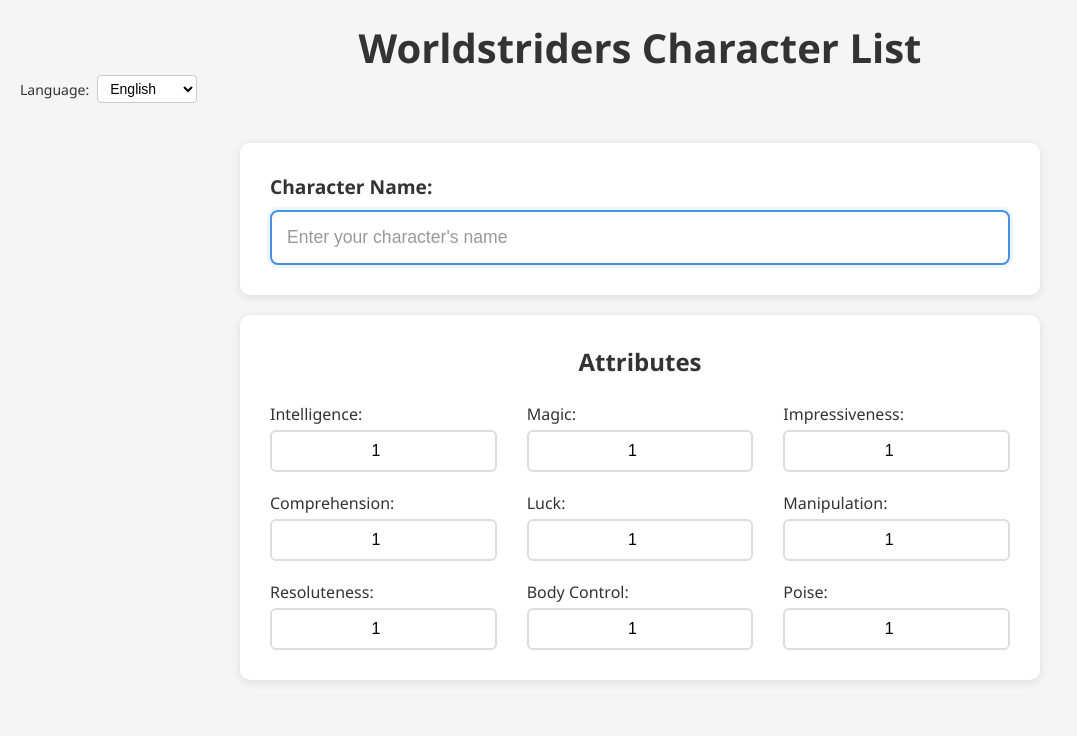
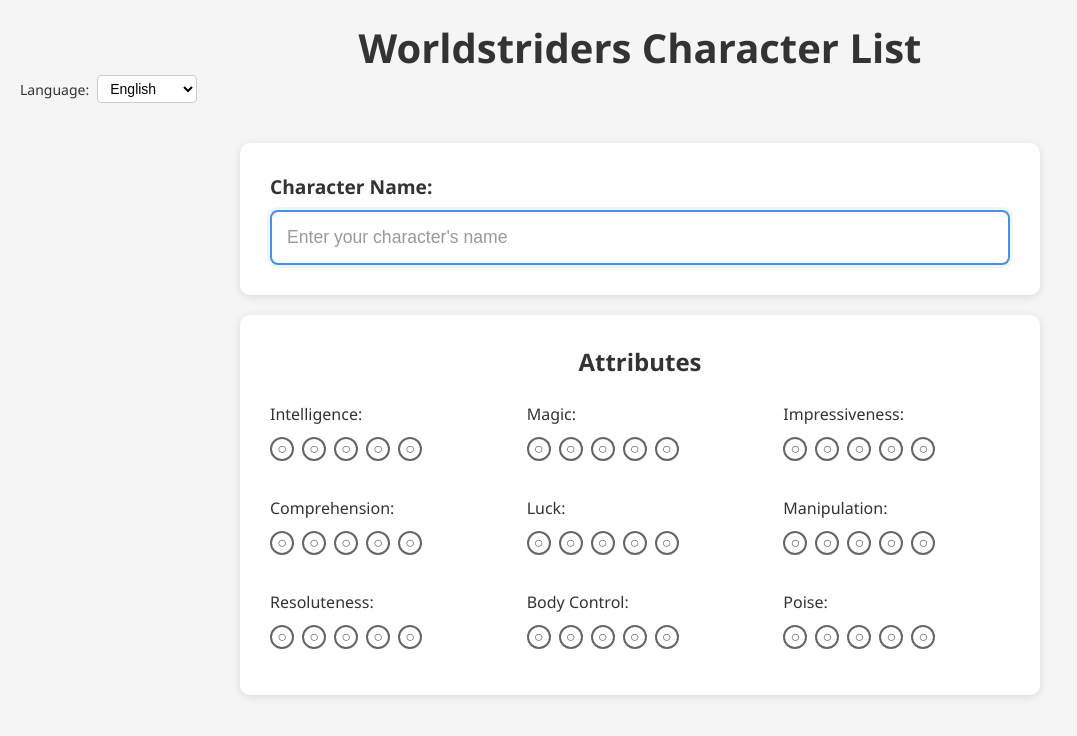
Before and after one commit to GennadiyZakharov/worldstriders-charlist, a React (Vite) app: page / in a window 1280 px wide. Shown: the top 736 px of the page, without its empty margins (0-1077 px from the left). Built offline with nearby package versions, Linux system fonts and the light colour scheme.

Commit message:
Added the 5-circle counter component for attributes.

```diff
--- a/src/App.tsx
+++ b/src/App.tsx
@@ -2,6 +2,7 @@ import { useState, useEffect } from 'react'
 import './App.css'
 import { TranslationProvider, useTranslation } from './contexts/TranslationContext'
 import { LanguageSwitcher } from './components/LanguageSwitcher'
+import { AttributeCircles } from './components/AttributeCircles'
 
 interface Attributes {
   intelligence: number
@@ -19,15 +20,15 @@ function CharacterForm() {
   const { t } = useTranslation()
   const [characterName, setCharacterName] = useState<string>('')
   const [attributes, setAttributes] = useState<Attributes>({
-    intelligence: 1,
-    comprehension: 1,
-    resoluteness: 1,
-    magic: 1,
-    luck: 1,
-    bodyControl: 1,
-    impressiveness: 1,
-    manipulation: 1,
-    poise: 1,
+    intelligence: 0,
+    comprehension: 0,
+    resoluteness: 0,
+    magic: 0,
+    luck: 0,
+    bodyControl: 0,
+    impressiveness: 0,
+    manipulation: 0,
+    poise: 0,
   })
 
   // Load character name from localStorage on component mount
@@ -68,7 +69,7 @@ function CharacterForm() {
   const handleAttributeChange = (attribute: keyof Attributes, value: number) => {
     setAttributes(prev => ({
       ...prev,
-      [attribute]: Math.max(1, Math.min(5, value))
+      [attribute]: Math.max(0, Math.min(5, value))
     }))
   }
 
@@ -100,117 +101,72 @@ function CharacterForm() {
           <div className="attributes-grid">
             <div className="attributes-column">
               <div className="attribute-item">
-                <label htmlFor="intelligence" className="attribute-label">{t('attributes.intelligence')}</label>
-                <input
-                  id="intelligence"
-                  type="number"
-                  min="1"
-                  max="5"
-                  className="attribute-input"
+                <AttributeCircles
                   value={attributes.intelligence}
-                  onChange={(e) => handleAttributeChange('intelligence', parseInt(e.target.value) || 1)}
+                  onChange={(value) => handleAttributeChange('intelligence', value)}
+                  label={t('attributes.intelligence')}
                 />
               </div>
               <div className="attribute-item">
-                <label htmlFor="comprehension" className="attribute-label">{t('attributes.comprehension')}</label>
-                <input
-                  id="comprehension"
-                  type="number"
-                  min="1"
-                  max="5"
-                  className="attribute-input"
+                <AttributeCircles
                   value={attributes.comprehension}
-                  onChange={(e) => handleAttributeChange('comprehension', parseInt(e.target.value) || 1)}
+                  onChange={(value) => handleAttributeChange('comprehension', value)}
+                  label={t('attributes.comprehension')}
                 />
               </div>
               <div className="attribute-item">
-                <label htmlFor="resoluteness" className="attribute-label">{t('attributes.resoluteness')}</label>
-                <input
-                  id="resoluteness"
-                  type="number"
-                  min="1"
-                  max="5"
-                  className="attribute-input"
+                <AttributeCircles
                   value={attributes.resoluteness}
-                  onChange={(e) => handleAttributeChange('resoluteness', parseInt(e.target.value) || 1)}
+                  onChange={(value) => handleAttributeChange('resoluteness', value)}
+                  label={t('attributes.resoluteness')}
                 />
               </div>
             </div>
 
             <div className="attributes-column">
               <div className="attribute-item">
-                <label htmlFor="magic" className="attribute-label">{t('attributes.magic')}</label>
-                <input
-                  id="magic"
-                  type="number"
-                  min="1"
-                  max="5"
-                  className="attribute-input"
+                <AttributeCircles
                   value={attributes.magic}
-                  onChange={(e) => handleAttributeChange('magic', parseInt(e.target.value) || 1)}
+                  onChange={(value) => handleAttributeChange('magic', value)}
+                  label={t('attributes.magic')}
                 />
               </div>
               <div className="attribute-item">
-                <label htmlFor="luck" className="attribute-label">{t('attributes.luck')}</label>
-                <input
-                  id="luck"
-                  type="number"
-                  min="1"
-                  max="5"
-                  className="attribute-input"
+                <AttributeCircles
                   value={attributes.luck}
-                  onChange={(e) => handleAttributeChange('luck', parseInt(e.target.value) || 1)}
+                  onChange={(value) => handleAttributeChange('luck', value)}
+                  label={t('attributes.luck')}
                 />
               </div>
               <div className="attribute-item">
-                <label htmlFor="bodyControl" className="attribute-label">{t('attributes.bodyControl')}</label>
-                <input
-                  id="bodyControl"
-                  type="number"
-                  min="1"
-                  max="5"
-                  className="attribute-input"
+                <AttributeCircles
                   value={attributes.bodyControl}
-                  onChange={(e) => handleAttributeChange('bodyControl', parseInt(e.target.value) || 1)}
+                  onChange={(value) => handleAttributeChange('bodyControl', value)}
+                  label={t('attributes.bodyControl')}
                 />
               </div>
             </div>
 
             <div className="attributes-column">
               <div className="attribute-item">
-                <label htmlFor="impressiveness" className="attribute-label">{t('attributes.impressiveness')}</label>
-                <input
-                  id="impressiveness"
-                  type="number"
-                  min="1"
-                  max="5"
-                  className="attribute-input"
+                <AttributeCircles
                   value={attributes.impressiveness}
-                  onChange={(e) => handleAttributeChange('impressiveness', parseInt(e.target.value) || 1)}
+                  onChange={(value) => handleAttributeChange('impressiveness', value)}
+                  label={t('attributes.impressiveness')}
                 />
               </div>
               <div className="attribute-item">
-                <label htmlFor="manipulation" className="attribute-label">{t('attributes.manipulation')}</label>
-                <input
-                  id="manipulation"
-                  type="number"
-                  min="1"
-                  max="5"
-                  className="attribute-input"
+                <AttributeCircles
                   value={attributes.manipulation}
-                  onChange={(e) => handleAttributeChange('manipulation', parseInt(e.target.value) || 1)}
+                  onChange={(value) => handleAttributeChange('manipulation', value)}
+                  label={t('attributes.manipulation')}
                 />
               </div>
               <div className="attribute-item">
-                <label htmlFor="poise" className="attribute-label">{t('attributes.poise')}</label>
-                <input
-                  id="poise"
-                  type="number"
-                  min="1"
-                  max="5"
-                  className="attribute-input"
+                <AttributeCircles
                   value={attributes.poise}
-                  onChange={(e) => handleAttributeChange('poise', parseInt(e.target.value) || 1)}
+                  onChange={(value) => handleAttributeChange('poise', value)}
+                  label={t('attributes.poise')}
                 />
               </div>
             </div>
--- /dev/null
+++ b/src/components/AttributeCircles.css
@@ -0,0 +1,67 @@
+.attribute-circles {
+  display: flex;
+  flex-direction: column;
+  gap: 0.5rem;
+  margin-bottom: 1rem;
+}
+
+.attribute-circles-label {
+  font-weight: 500;
+  color: #333;
+  margin-bottom: 0.25rem;
+}
+
+.circles-container {
+  display: flex;
+  gap: 0.5rem;
+  align-items: center;
+}
+
+.circle {
+  width: 24px;
+  height: 24px;
+  border-radius: 50%;
+  border: 2px solid #666;
+  background: transparent;
+  cursor: pointer;
+  display: flex;
+  align-items: center;
+  justify-content: center;
+  font-size: 16px;
+  transition: all 0.2s ease;
+  padding: 0;
+  margin: 0;
+}
+
+.circle:hover {
+  border-color: #333;
+  transform: scale(1.1);
+}
+
+.circle:focus {
+  outline: 2px solid #007acc;
+  outline-offset: 2px;
+}
+
+.circle.filled {
+  background-color: #333;
+  color: white;
+  border-color: #333;
+}
+
+.circle.filled:hover {
+  background-color: #555;
+  border-color: #555;
+}
+
+.circle.hollow {
+  background-color: transparent;
+  color: #666;
+  border-color: #666;
+}
+
+.circle.hollow:hover {
+  background-color: #f0f0f0;
+  border-color: #333;
+  color: #333;
+}
--- /dev/null
+++ b/src/components/AttributeCircles.tsx
@@ -0,0 +1,40 @@
+import React from 'react'
+import './AttributeCircles.css'
+
+interface AttributeCirclesProps {
+  value: number
+  onChange: (value: number) => void
+  label: string
+}
+
+export const AttributeCircles: React.FC<AttributeCirclesProps> = ({
+  value,
+  onChange,
+  label
+}) => {
+  const handleCircleClick = (clickedIndex: number) => {
+    // If clicking on the last filled circle, decrease by 1 (can go to 0)
+    // If clicking on an empty circle, set value to that position + 1
+    const newValue = clickedIndex < value ? clickedIndex : clickedIndex + 1
+    onChange(newValue)
+  }
+
+  return (
+    <div className="attribute-circles">
+      <label className="attribute-circles-label">{label}</label>
+      <div className="circles-container">
+        {Array.from({ length: 5 }, (_, index) => (
+          <button
+            key={index}
+            type="button"
+            className={`circle ${index < value ? 'filled' : 'hollow'}`}
+            onClick={() => handleCircleClick(index)}
+            aria-label={`Set ${label} to ${index + 1}`}
+          >
+            {index < value ? '●' : '○'}
+          </button>
+        ))}
+      </div>
+    </div>
+  )
+}
```
